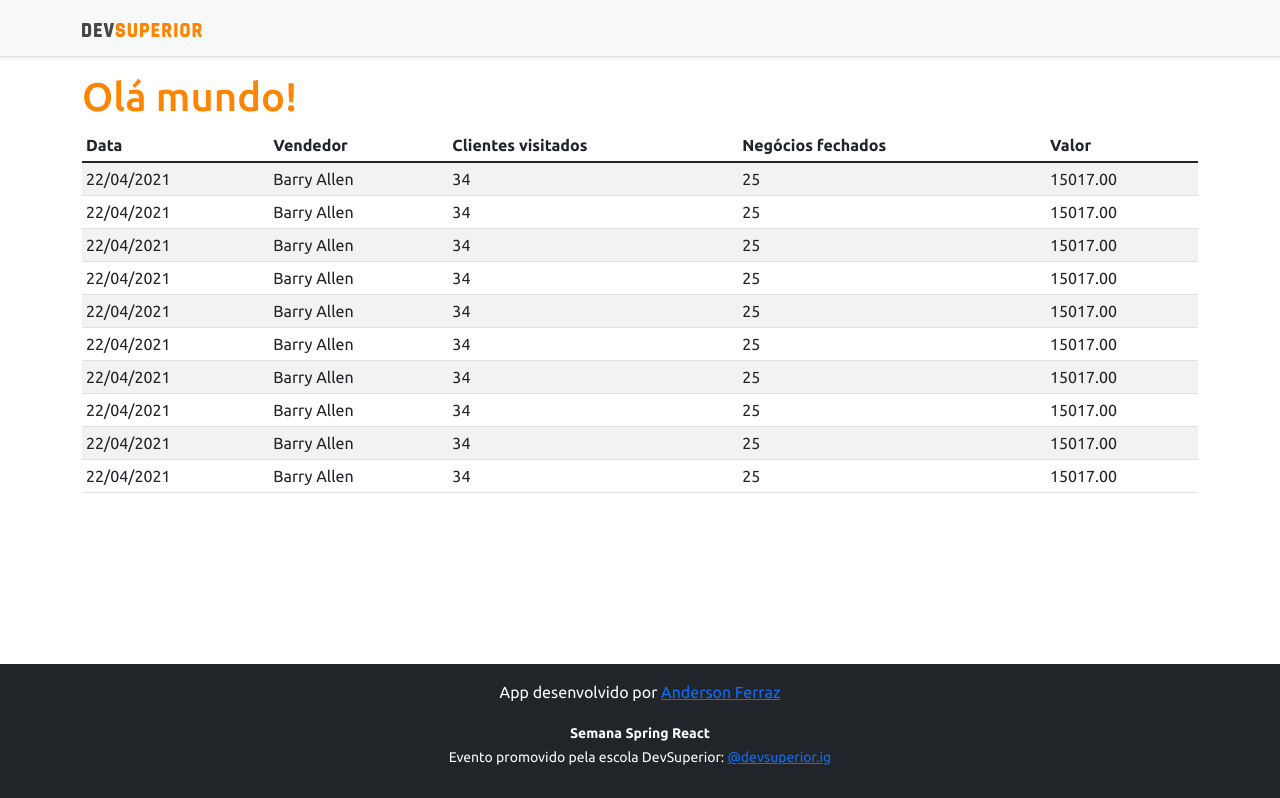
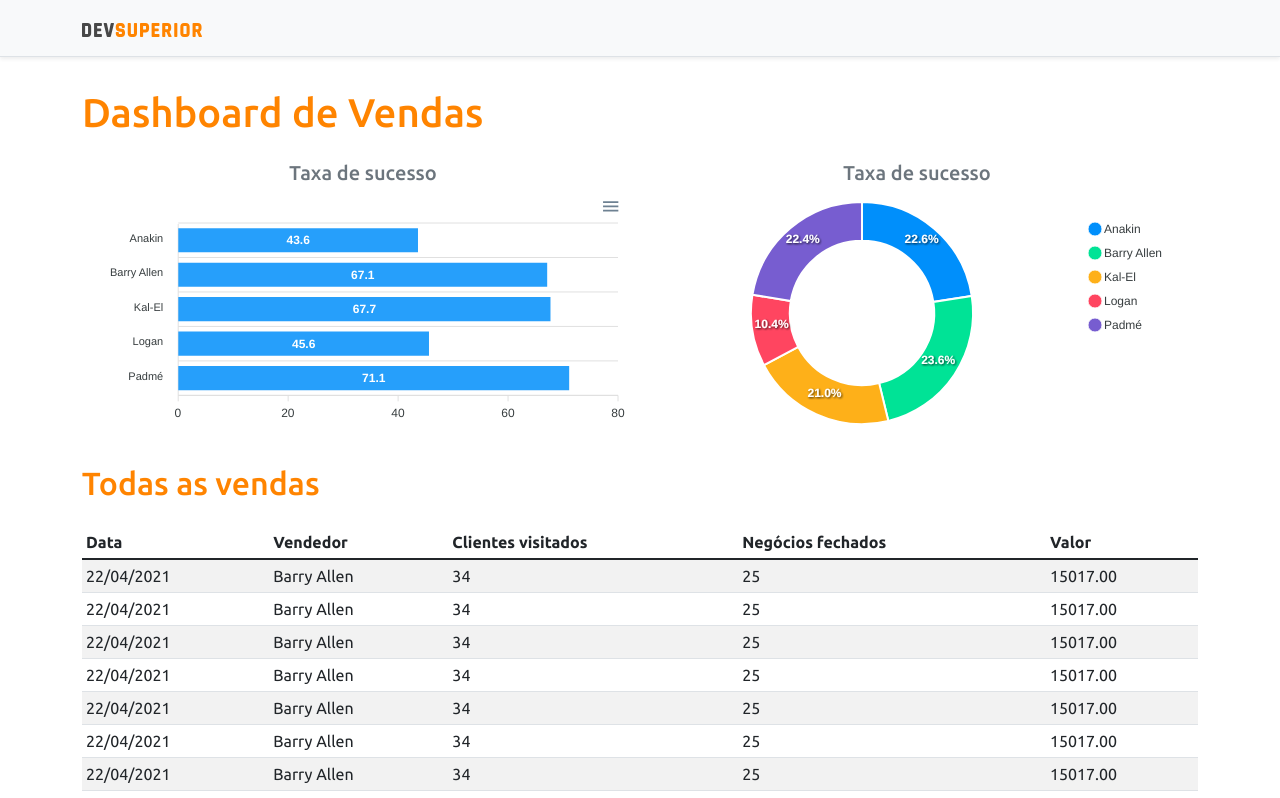
Before and after one commit to andferraz70/projeto-sds3, a React (Create React App) app in the folder frontend/: page / in a window 1280 px wide. Shown: the top 798 px of the page. Built offline with nearby package versions, Linux system fonts and the light colour scheme.

Commit message:
Gráficos estáticos

```diff
--- a/frontend/package.json
+++ b/frontend/package.json
@@ -4,6 +4,7 @@
   "private": true,
   "dependencies": {
     "@popperjs/core": "^2.10.2",
+    "@testing-library/dom": "^8.10.1",
     "@testing-library/jest-dom": "^5.11.4",
     "@testing-library/react": "^11.1.0",
     "@testing-library/user-event": "^12.1.10",
@@ -11,8 +12,10 @@
     "@types/node": "^12.0.0",
     "@types/react": "^17.0.0",
     "@types/react-dom": "^17.0.0",
+    "apexcharts": "^3.29.0",
     "bootstrap": "^5.1.3",
     "react": "^17.0.2",
+    "react-apexcharts": "^1.3.9",
     "react-dom": "^17.0.2",
     "react-scripts": "4.0.3",
     "typescript": "^4.1.2",
--- a/frontend/src/App.tsx
+++ b/frontend/src/App.tsx
@@ -1,4 +1,6 @@
+import BarChart from "components/BarChart";
 import DataTable from "components/DataTable";
+import DonutChart from "components/DonutChart";
 import Footer from "components/Footer";
 import NavBar from "components/NavBar";
 
@@ -7,7 +9,20 @@
     <>
     <NavBar />
     <div className="container">
-      <h1 className="text-primary">Olá mundo!</h1>
+      <h1 className="text-primary py-3">Dashboard de Vendas</h1>
+      <div className="row px-3">
+        <div className="col-sm-6">
+          <h5 className="text-center text-secondary">Taxa de sucesso</h5>
+          <BarChart />
+        </div>
+        <div className="col-sm-6">
+          <h5 className="text-center text-secondary">Taxa de sucesso</h5>
+          <DonutChart />
+        </div>
+      </div>
+      <div className="py-3">
+        <h2 className="text-primary">Todas as vendas</h2>
+      </div>
       <DataTable />
     </div>
     <Footer />
--- /dev/null
+++ b/frontend/src/components/BarChart/index.tsx
@@ -0,0 +1,35 @@
+import Chart from 'react-apexcharts';
+
+const BarChart = () => {
+    const options = {
+        plotOptions: {
+            bar: {
+                horizontal: true,
+            }
+        },
+    };
+
+    const mockData = {
+        labels: {
+            categories: ['Anakin', 'Barry Allen', 'Kal-El', 'Logan', 'Padmé']
+        },
+        series: [
+            {
+                name: "% Sucesso",
+                data: [43.6, 67.1, 67.7, 45.6, 71.1]
+            }
+        ]
+    };
+
+    return (
+        <Chart
+            options={{ ...options
+                , xaxis: mockData.labels}}
+                series={mockData.series}
+                type="bar"
+                height="240"
+        />
+    );
+}
+
+export default BarChart;
--- /dev/null
+++ b/frontend/src/components/DonutChart/index.tsx
@@ -0,0 +1,23 @@
+import Chart from "react-apexcharts";
+
+const DonutChart = () => {
+    const mockData = {
+        series: [477138, 499928, 444867, 220426, 473088],
+        labels: ['Anakin', 'Barry Allen', 'Kal-El', 'Logan', 'Padmé']
+    }
+    const options = {
+        legend: {
+            show: true
+        }
+    }
+    return(
+        <Chart
+            options={{ ...options
+            ,labels: mockData.labels}}
+            series={mockData.series}
+            type="donut"
+            height="240"
+        />
+    );
+}
+export default DonutChart;
```
Also changed, not shown: 2 other files (tests, documents, lock files or other folders).
